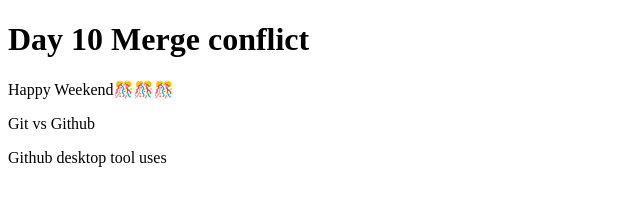
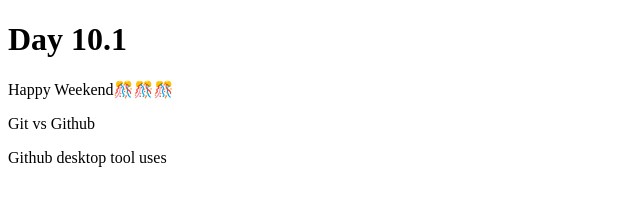
Before and after one commit to karthigayani/Git-Github, a plain HTML site: page index.html in a window 1280 px wide. Shown: the whole page, without its empty margins (0-640 px from the left). Drawn offline with Linux system fonts and the light colour scheme.

Commit message:
day 10.1

```diff
--- a/index.html
+++ b/index.html
@@ -7,7 +7,7 @@
     <title>Git & Github</title>
 </head>
 <body>
-    <h1>Day 10 Merge conflict</h1>
+    <h1>Day 10.1</h1>
     <p> Happy Weekend🎊🎊🎊</p>
     <p> Git vs Github </p>
     <p>Github desktop tool uses</p>
```
